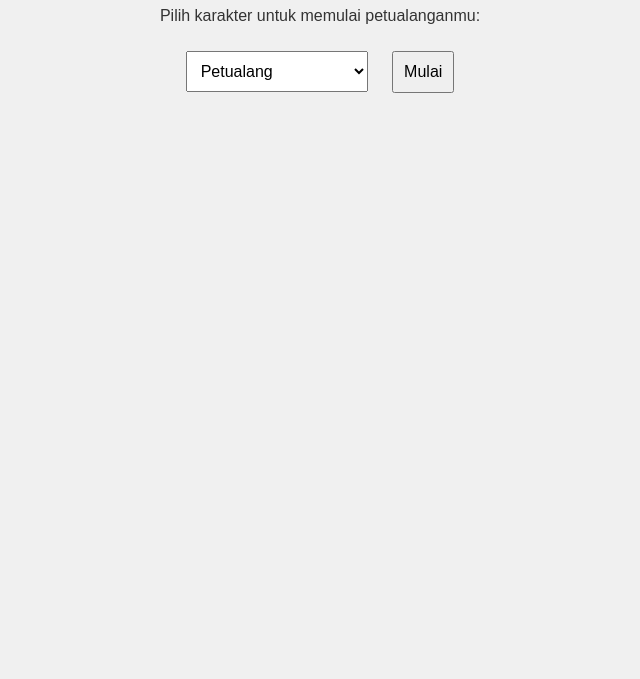
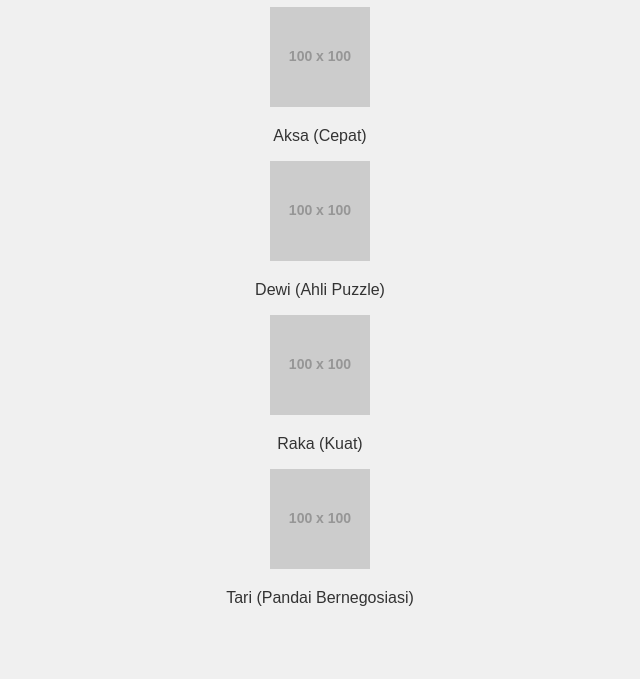
Before and after one commit to eicdabelyuw/legendary-artefak, a plain HTML site: page index.html in a window 1280 px wide. Shown: the part 121-800 px from the top of the page, without its empty margins (320-960 px from the left). Drawn offline with Linux system fonts and the light colour scheme; placeholder pictures from the web are drawn by us.

Commit message:
Update index.html

```diff
--- a/index.html
+++ b/index.html
@@ -3,20 +3,29 @@
 <head>
   <meta charset="UTF-8" />
   <meta name="viewport" content="width=device-width, initial-scale=1.0"/>
-  <title>Legenda Artefak</title>
-  <link rel="stylesheet" href="style.css">
+  <title>Pilih Karakter - Legenda Artefak</title>
+  <link rel="stylesheet" href="style.css" />
 </head>
 <body>
-  <h1>Selamat datang di Legenda Artefak</h1>
-  <p>Pilih karakter untuk memulai petualanganmu:</p>
-  <select id="characterSelect">
-    <option value="petualang">Petualang</option>
-    <option value="peneliti">Peneliti</option>
-    <option value="penjelajah">Penjelajah</option>
-    <option value="pemecah teka-teki">Pemecah Teka-Teki</option>
-  </select>
-  <button onclick="mulaiPetualangan()">Mulai</button>
-
-  <script src="js/select-character.js"></script>
+  <h1>Pilih Karakter Anda</h1>
+  <div class="character-selection">
+    <div class="character" data-name="Aksa">
+      <img src="https://via.placeholder.com/100x100?text=Aksa" alt="Aksa">
+      <p>Aksa (Cepat)</p>
+    </div>
+    <div class="character" data-name="Dewi">
+      <img src="https://via.placeholder.com/100x100?text=Dewi" alt="Dewi">
+      <p>Dewi (Ahli Puzzle)</p>
+    </div>
+    <div class="character" data-name="Raka">
+      <img src="https://via.placeholder.com/100x100?text=Raka" alt="Raka">
+      <p>Raka (Kuat)</p>
+    </div>
+    <div class="character" data-name="Tari">
+      <img src="https://via.placeholder.com/100x100?text=Tari" alt="Tari">
+      <p>Tari (Pandai Bernegosiasi)</p>
+    </div>
+  </div>
+  <script src="select-character.js"></script>
 </body>
 </html>
```
